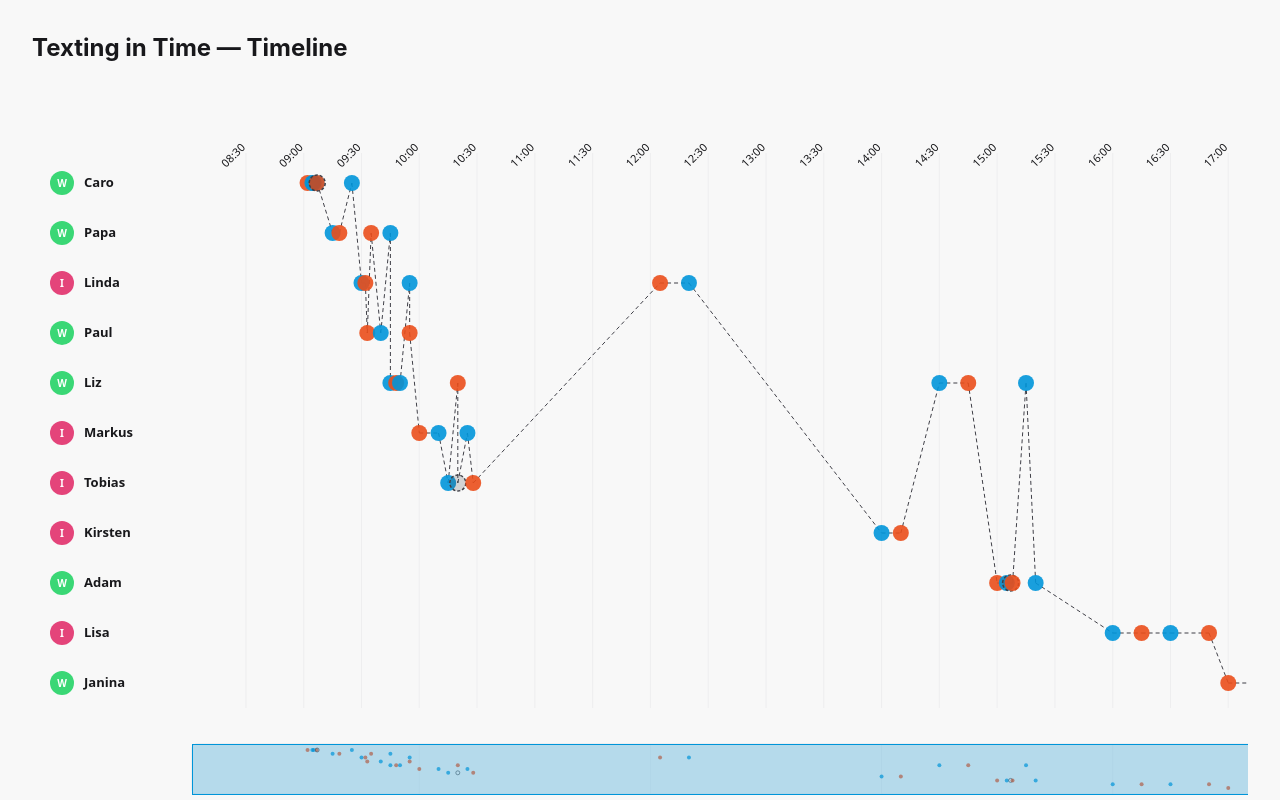
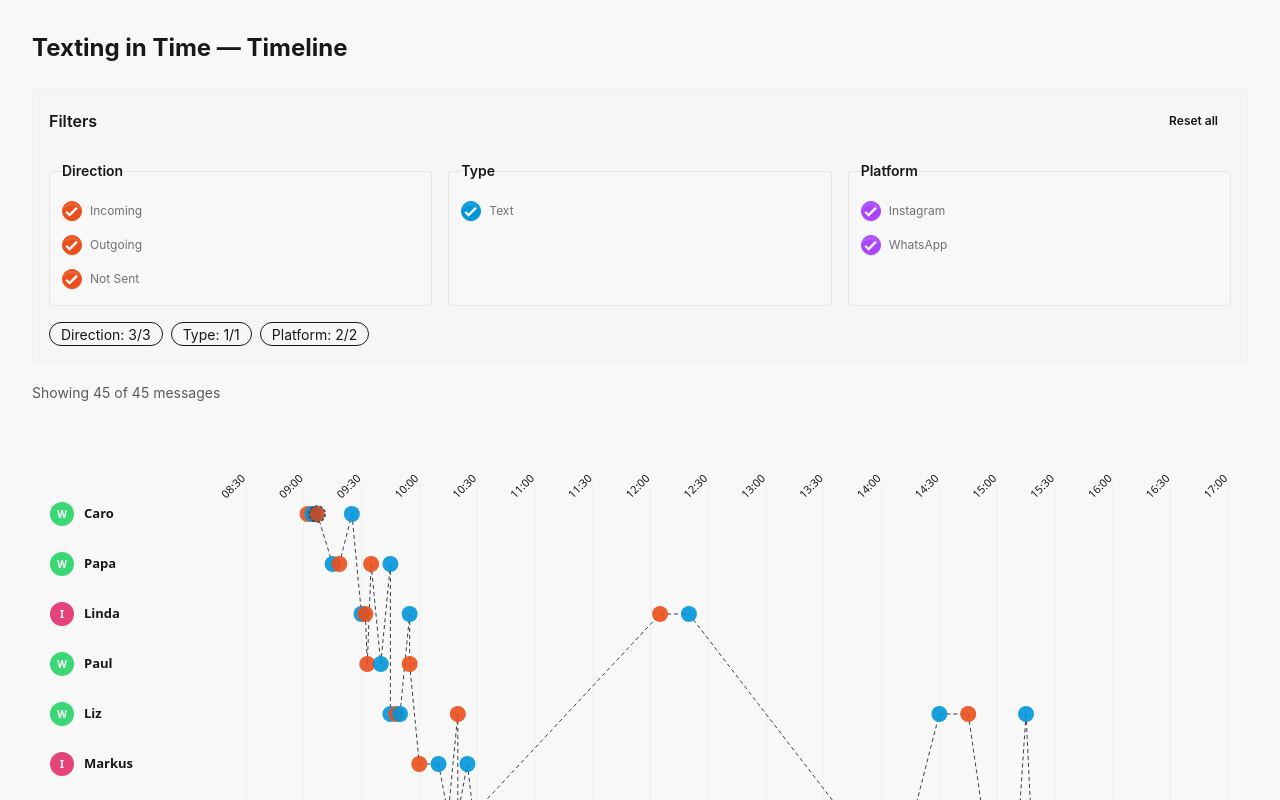
Before and after one commit to dsl-unibe-ch/TiT-visualizations, a SvelteKit app: page / in a window 1280 px wide. Shown: the top 800 px of the page. Built offline with nearby package versions, Linux system fonts and the light colour scheme.

Commit message:
add filters

```diff
--- /dev/null
+++ b/src/lib/filter.svelte
@@ -0,0 +1,124 @@
+<script lang="ts">
+	import type { Message } from '$lib/types';
+
+	let {
+		directionOptions,
+		typeOptions,
+		platformOptions,
+		selectedDirections = $bindable(),
+		selectedTypes = $bindable(),
+		selectedPlatforms = $bindable()
+	}: {
+		directionOptions: Message['direction'][];
+		typeOptions: string[];
+		platformOptions: string[];
+		selectedDirections: Message['direction'][];
+		selectedTypes: string[];
+		selectedPlatforms: string[];
+	} = $props();
+
+	function toggleValue<T extends string>(option: T, current: T[], checked: boolean): T[] {
+		if (checked) {
+			return current.includes(option) ? current : [...current, option];
+		}
+		return current.filter((value) => value !== option);
+	}
+
+	function toggleDirection(option: Message['direction'], checked: boolean) {
+		selectedDirections = toggleValue(option, selectedDirections, checked);
+	}
+
+	function toggleType(option: string, checked: boolean) {
+		selectedTypes = toggleValue(option, selectedTypes, checked);
+	}
+
+	function togglePlatform(option: string, checked: boolean) {
+		selectedPlatforms = toggleValue(option, selectedPlatforms, checked);
+	}
+
+	function resetAll() {
+		selectedDirections = [...directionOptions];
+		selectedTypes = [...typeOptions];
+		selectedPlatforms = [...platformOptions];
+	}
+
+	function toTitle(value: string): string {
+		return value
+			.split(' ')
+			.map((word) => (word ? word[0].toUpperCase() + word.slice(1) : word))
+			.join(' ');
+	}
+
+	const selectionSummary = $derived([
+		{ label: 'Direction', selected: selectedDirections.length, total: directionOptions.length },
+		{ label: 'Type', selected: selectedTypes.length, total: typeOptions.length },
+		{ label: 'Platform', selected: selectedPlatforms.length, total: platformOptions.length }
+	]);
+</script>
+
+<div class="card mb-5 bg-base-200/40 card-border">
+	<div class="card-body gap-4 p-4">
+		<div class="flex flex-wrap items-center justify-between gap-3">
+			<h2 class="card-title text-base">Filters</h2>
+			<button type="button" class="btn btn-ghost btn-sm" onclick={resetAll}>Reset all</button>
+		</div>
+
+		<div class="grid gap-4 md:grid-cols-3">
+			<fieldset class="fieldset rounded-box border border-base-300 bg-base-100 p-3">
+				<legend class="fieldset-legend text-sm">Direction</legend>
+				{#each directionOptions as option (option)}
+					<label class="label cursor-pointer justify-start gap-2 py-1">
+						<input
+							type="checkbox"
+							class="checkbox checkbox-sm checkbox-primary"
+							checked={selectedDirections.includes(option)}
+							onchange={(event) =>
+								toggleDirection(option, (event.currentTarget as HTMLInputElement).checked)}
+						/>
+						<span>{toTitle(option)}</span>
+					</label>
+				{/each}
+			</fieldset>
+
+			<fieldset class="fieldset rounded-box border border-base-300 bg-base-100 p-3">
+				<legend class="fieldset-legend text-sm">Type</legend>
+				{#each typeOptions as option (option)}
+					<label class="label cursor-pointer justify-start gap-2 py-1">
+						<input
+							type="checkbox"
+							class="checkbox checkbox-sm checkbox-secondary"
+							checked={selectedTypes.includes(option)}
+							onchange={(event) =>
+								toggleType(option, (event.currentTarget as HTMLInputElement).checked)}
+						/>
+						<span>{toTitle(option)}</span>
+					</label>
+				{/each}
+			</fieldset>
+
+			<fieldset class="fieldset rounded-box border border-base-300 bg-base-100 p-3">
+				<legend class="fieldset-legend text-sm">Platform</legend>
+				{#each platformOptions as option (option)}
+					<label class="label cursor-pointer justify-start gap-2 py-1">
+						<input
+							type="checkbox"
+							class="checkbox checkbox-sm checkbox-accent"
+							checked={selectedPlatforms.includes(option)}
+							onchange={(event) =>
+								togglePlatform(option, (event.currentTarget as HTMLInputElement).checked)}
+						/>
+						<span>{toTitle(option)}</span>
+					</label>
+				{/each}
+			</fieldset>
+		</div>
+
+		<div class="flex flex-wrap gap-2">
+			{#each selectionSummary as item (item.label)}
+				<span class="badge badge-outline">
+					{item.label}: {item.selected}/{item.total}
+				</span>
+			{/each}
+		</div>
+	</div>
+</div>
--- a/src/routes/+page.svelte
+++ b/src/routes/+page.svelte
@@ -1,4 +1,5 @@
 <script lang="ts">
+	import TimelineFilters from '$lib/filter.svelte';
 	import TimelineChart from '$lib/TimelineChart.svelte';
 	import type { Message } from '$lib/types';
 
@@ -520,11 +521,57 @@
 			n_revisions: 0
 		}
 	];
+
+	const directionOrder: Message['direction'][] = ['incoming', 'outgoing', 'not sent'];
+	const directionOptions: Message['direction'][] = directionOrder.filter((direction) =>
+		data.some((message) => message.direction === direction)
+	);
+	const typeOptions = [...new Set(data.map((message) => message.type))].sort((a, b) =>
+		a.localeCompare(b)
+	);
+	const platformOptions = [...new Set(data.map((message) => message.platform))].sort((a, b) =>
+		a.localeCompare(b)
+	);
+
+	let selectedDirections = $state<Message['direction'][]>([...directionOptions]);
+	let selectedTypes = $state<string[]>([...typeOptions]);
+	let selectedPlatforms = $state<string[]>([...platformOptions]);
+
+	const filteredData = $derived.by((): Message[] => {
+		return data.filter(
+			(message) =>
+				selectedDirections.includes(message.direction) &&
+				selectedTypes.includes(message.type) &&
+				selectedPlatforms.includes(message.platform)
+		);
+	});
+
+	const hasResults = $derived(filteredData.length > 0);
 </script>
 
 <div class="min-h-screen bg-base-100 p-8">
 	<h1 class="mb-6 text-2xl font-bold text-base-content">Texting in Time — Timeline</h1>
-	<div class="overflow-x-auto">
-		<TimelineChart {data} />
-	</div>
+
+	<TimelineFilters
+		{directionOptions}
+		{typeOptions}
+		{platformOptions}
+		bind:selectedDirections
+		bind:selectedTypes
+		bind:selectedPlatforms
+	/>
+
+	<p class="mb-4 text-sm text-base-content/70">
+		Showing {filteredData.length} of {data.length} messages
+	</p>
+
+	{#if hasResults}
+		<div class="overflow-x-auto">
+			<TimelineChart data={filteredData} />
+		</div>
+	{:else}
+		<div role="alert" class="alert alert-soft alert-warning">
+			<span>No messages match your filters. Adjust selections or reset all.</span>
+		</div>
+	{/if}
 </div>
```
